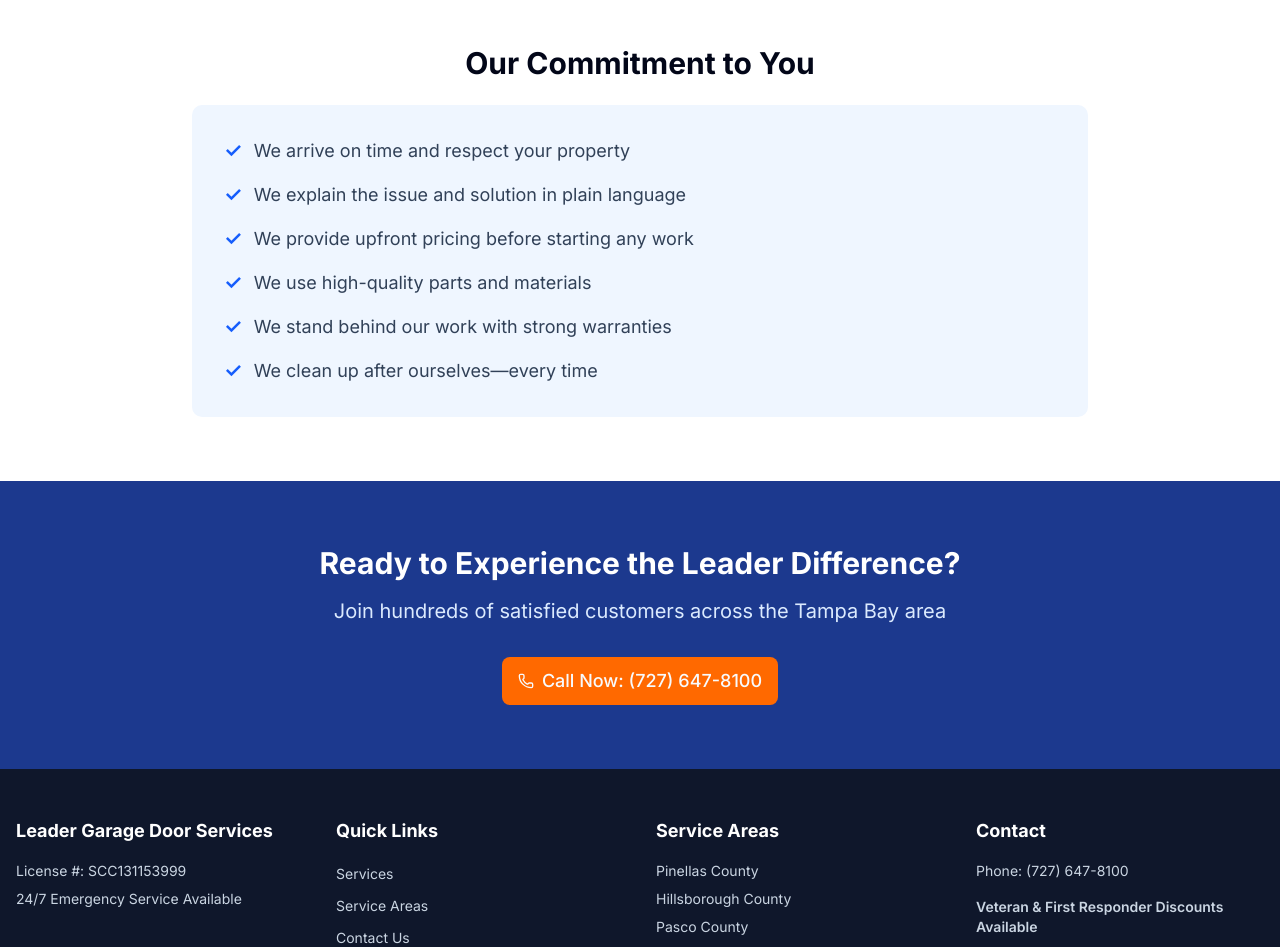
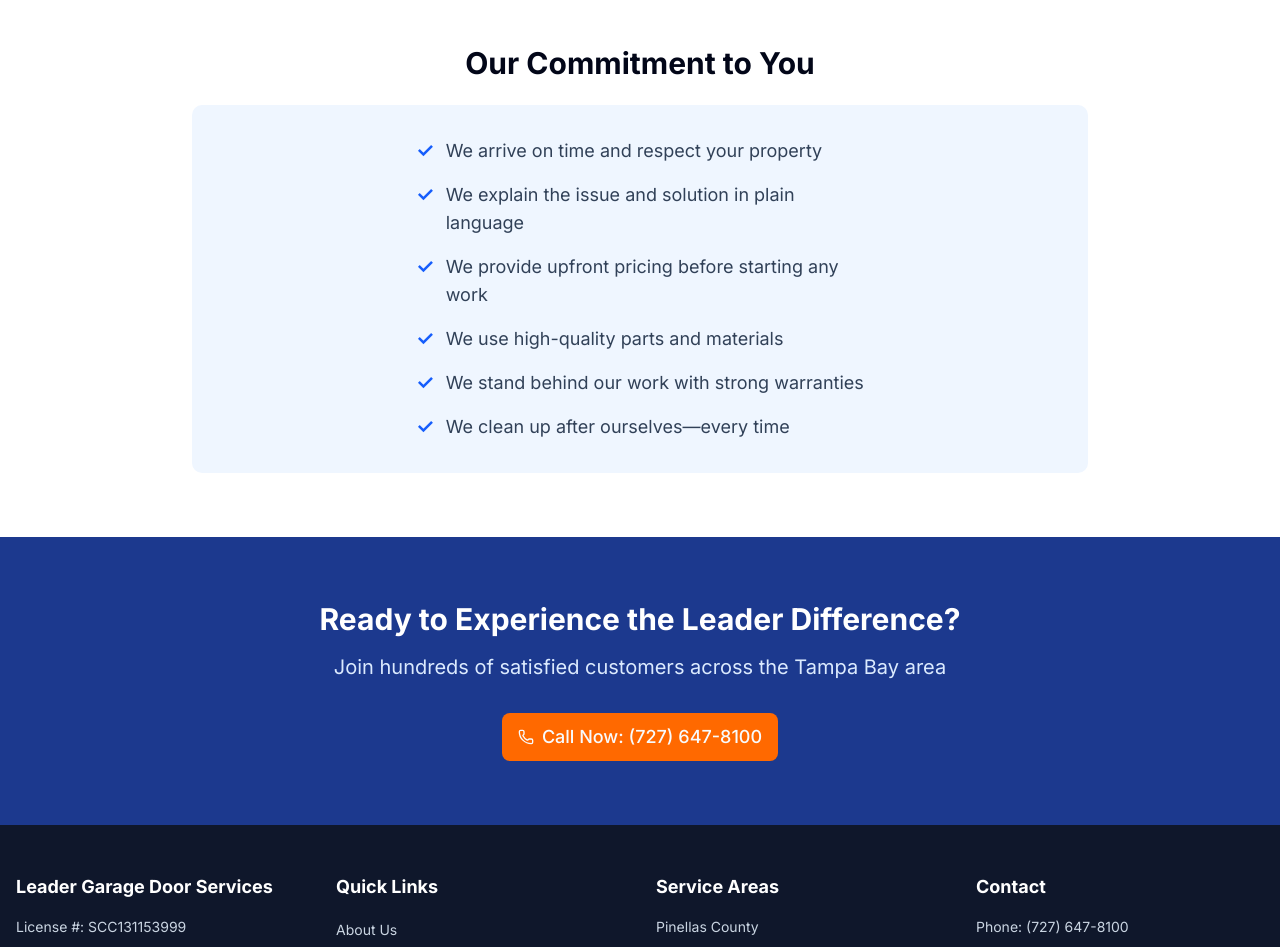
Before and after one commit to MichaelH1982/leadergaragedoor, a Next.js app: page /about in a window 1280 px wide. Shown: the part 1720-2667 px from the top of the page. Built offline with nearby package versions, Linux system fonts and the light colour scheme.

Commit message:
Centered commitment text and added About Us to footer

```diff
--- a/src/app/about/page.tsx
+++ b/src/app/about/page.tsx
@@ -130,7 +130,7 @@
           <div className="max-w-4xl mx-auto">
             <h2 className="text-3xl font-bold mb-6 text-center">Our Commitment to You</h2>
             <div className="bg-blue-50 rounded-lg p-8">
-              <ul className="space-y-4 text-lg text-slate-700">
+              <ul className="space-y-4 text-lg text-slate-700 max-w-md mx-auto">
                 <li className="flex items-start gap-3">
                   <span className="text-blue-600 font-bold text-xl">✓</span>
                   <span>We arrive on time and respect your property</span>
--- a/src/components/layout/Footer.tsx
+++ b/src/components/layout/Footer.tsx
@@ -17,6 +17,11 @@
 <div>
   <h3 className="font-bold text-lg mb-4">Quick Links</h3>
   <ul className="space-y-2">
+    <li>
+      <Link href="/about" className="text-slate-300 hover:text-white text-sm">
+        About Us
+      </Link>
+    </li>
     <li>
       <Link href="/services" className="text-slate-300 hover:text-white text-sm">
         Services
```
Lines whose indentation alone changed are shown as unchanged.
